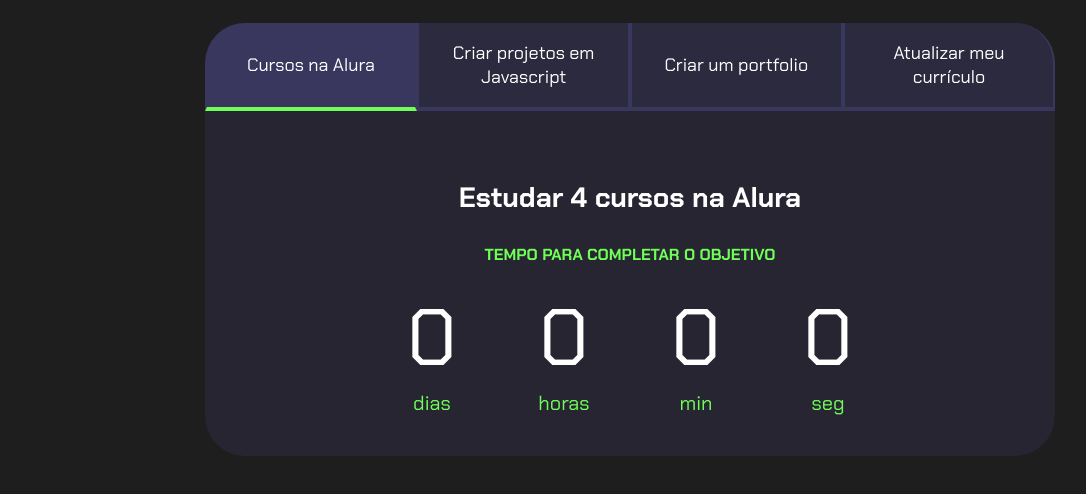
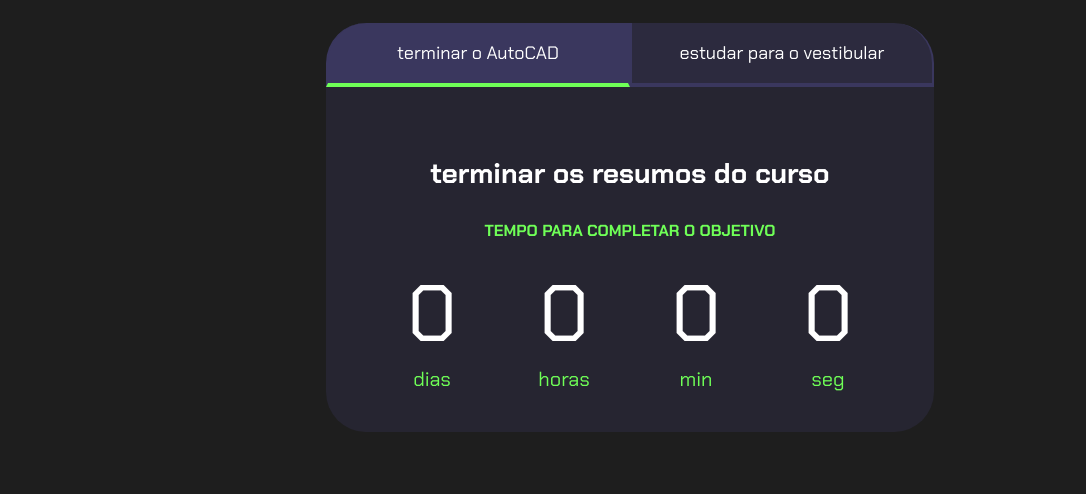
Before and after one commit to danigethub345/3C-2024, a plain HTML site: page index.html in a window 1280 px wide. Shown: the part 80-574 px from the top of the page, without its empty margins (10-1096 px from the left). Drawn offline with Linux system fonts and the light colour scheme.

Commit message:
Update index.html

```diff
--- a/index.html
+++ b/index.html
@@ -13,14 +13,13 @@
         <h2 class="titulo-principal">Meus Objetivos do ano<span>_</span></h2>
         <div class="conteudo">
             <div class="botoes">
-                <button class="botao ativo">Cursos na Alura</button>
-                <button class="botao">Criar projetos em Javascript</button>
-                <button class="botao">Criar um portfolio</button>
-                <button class="botao">Atualizar meu currículo</button>
+                <button class="botao ativo">terminar o AutoCAD</button>
+                <button class="botao">estudar para o vestibular</button>
+
             </div>
             <div class="abas-textos">
                 <div class="aba-conteudo ativo">
-                    <h3 class="aba-conteudo-titulo-principal">Estudar 4 cursos na Alura</h3>
+                    <h3 class="aba-conteudo-titulo-principal">terminar os resumos do curso </h3>
                     <h4 class="aba-conteudo-titulo-secundario">Tempo para completar o objetivo</h4>
                     <div class="contador">
                         <div class="contador-digito">
@@ -42,7 +41,7 @@
                     </div>
                 </div>
                 <div class="aba-conteudo">
-                    <h3 class="aba-conteudo-titulo-principal">Criar 5 projetos em Javascript</h3>
+                    <h3 class="aba-conteudo-titulo-principal">criar um plano de estudos</h3>
                     <h4 class="aba-conteudo-titulo-secundario">Tempo para completar o objetivo</h4>
                     <div class="contador">
                         <div class="contador-digito">
```
